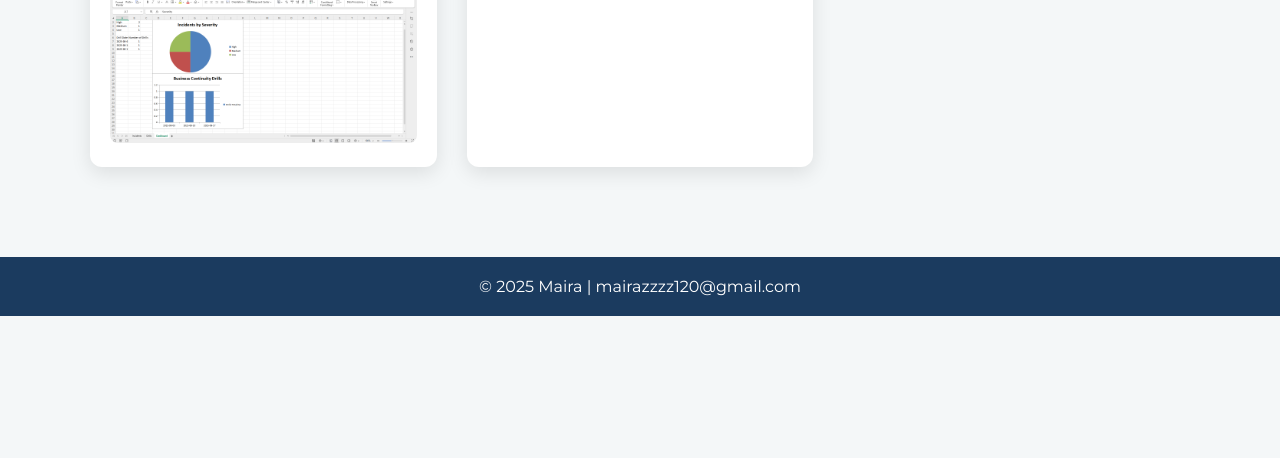
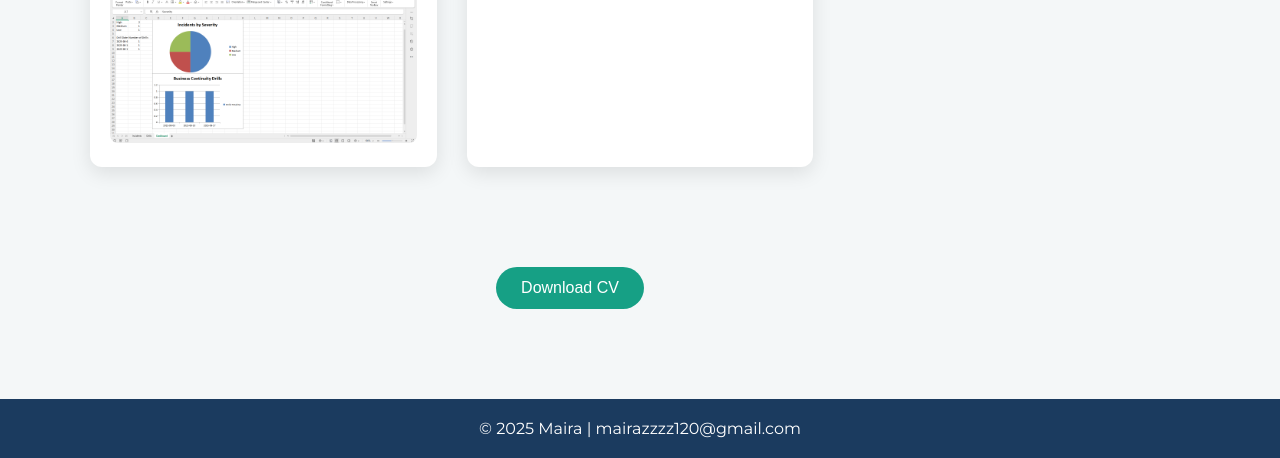
Before and after one commit to maira148/mygrcportfolio, a plain HTML site: page index.html in a window 1280 px wide. Shown: the part 1615-2073 px from the top of the page. Before the commit the page ends 1931 px from the top, so only its background shows below. Drawn offline with Linux system fonts and the light colour scheme.

Commit message:
Add files via upload

```diff
--- a/index.html
+++ b/index.html
@@ -186,6 +186,21 @@
       </div>
     </div>
   </section>
+<!-- Download CV Button -->
+<div class="container" style="text-align:center; margin: 20px 0;">
+  <a href="Maira - GRC CV.pdf" download>
+    <button style="
+      background-color: #16a085;
+      color: white;
+      padding: 12px 25px;
+      border: none;
+      border-radius: 25px;
+      font-size: 1em;
+      cursor: pointer;
+      transition: 0.3s;
+    ">Download CV</button>
+  </a>
+</div>
 
   <!-- Footer -->
   <footer>
```
Also changed, not shown: 1 other file.
